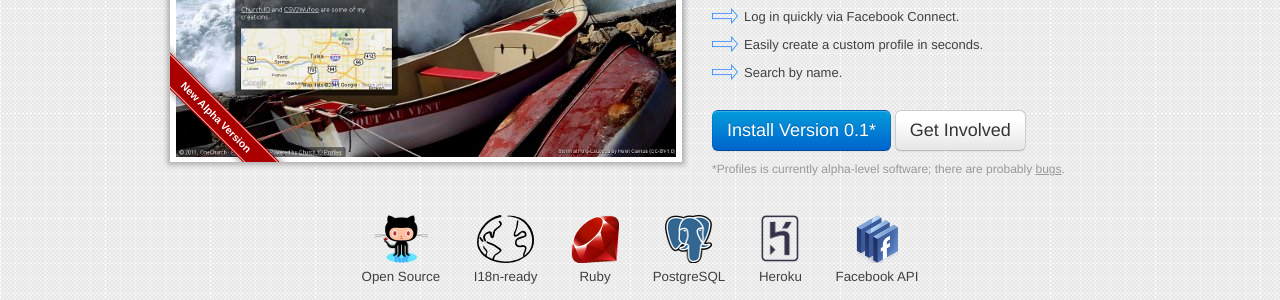
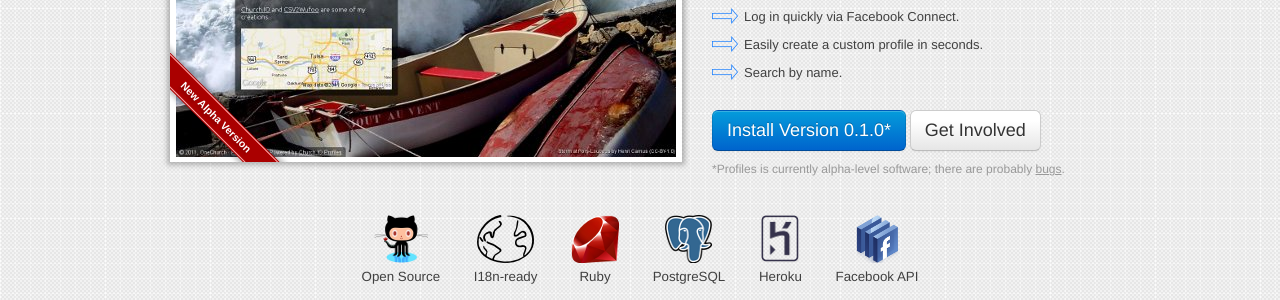
Before and after one commit to seven1m/old-churchio-website, a Jekyll site: the page built from index.html, in a window 1280 px wide. Shown: the part 307-607 px from the top of the page. Built offline with Jekyll 4.4.1, drawn with Linux system fonts in a browser that asks for light colours; Markdown is read by kramdown in place of the engine named in the settings.

Commit message:
Correct version.

```diff
--- a/_config.yml
+++ b/_config.yml
@@ -12,7 +12,7 @@ title: Church.IO
 tagline: a community of people building open source church software
 author: Tim Morgan
 email: tim@timmorgan.org
-current_version: 0.1
+current_version: 0.1.0
 
 # configuration for ehancements, uncomment to enable
 
```
